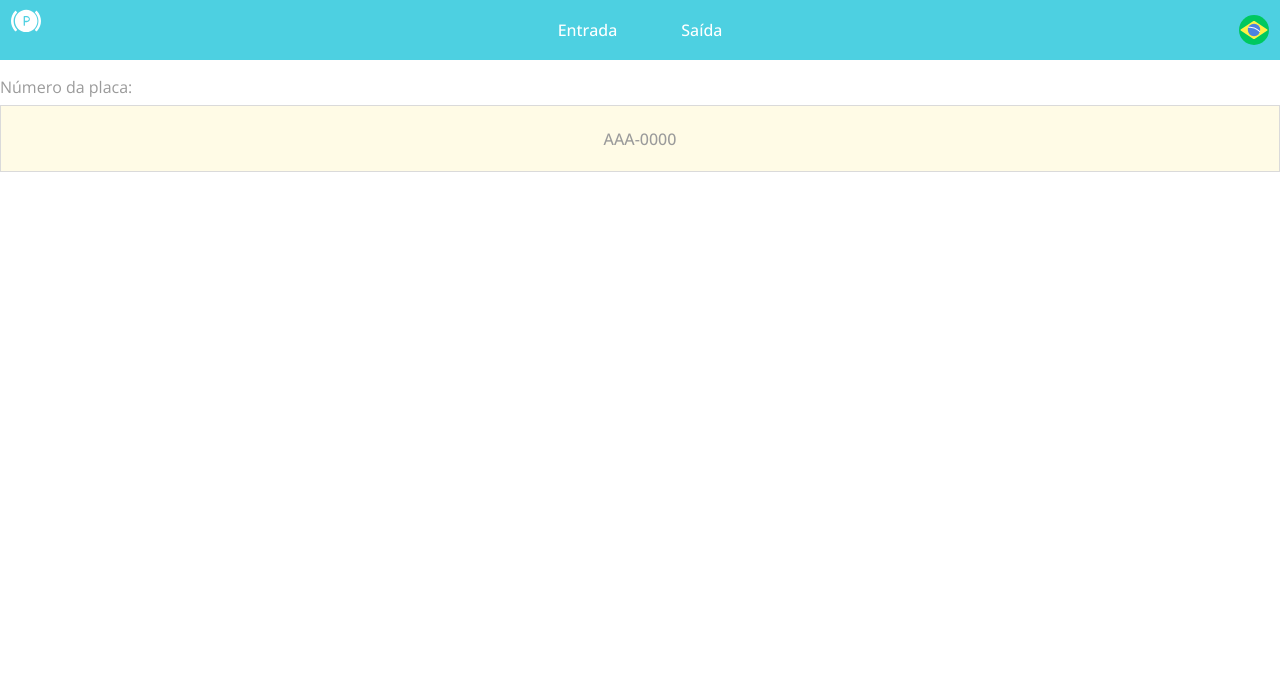
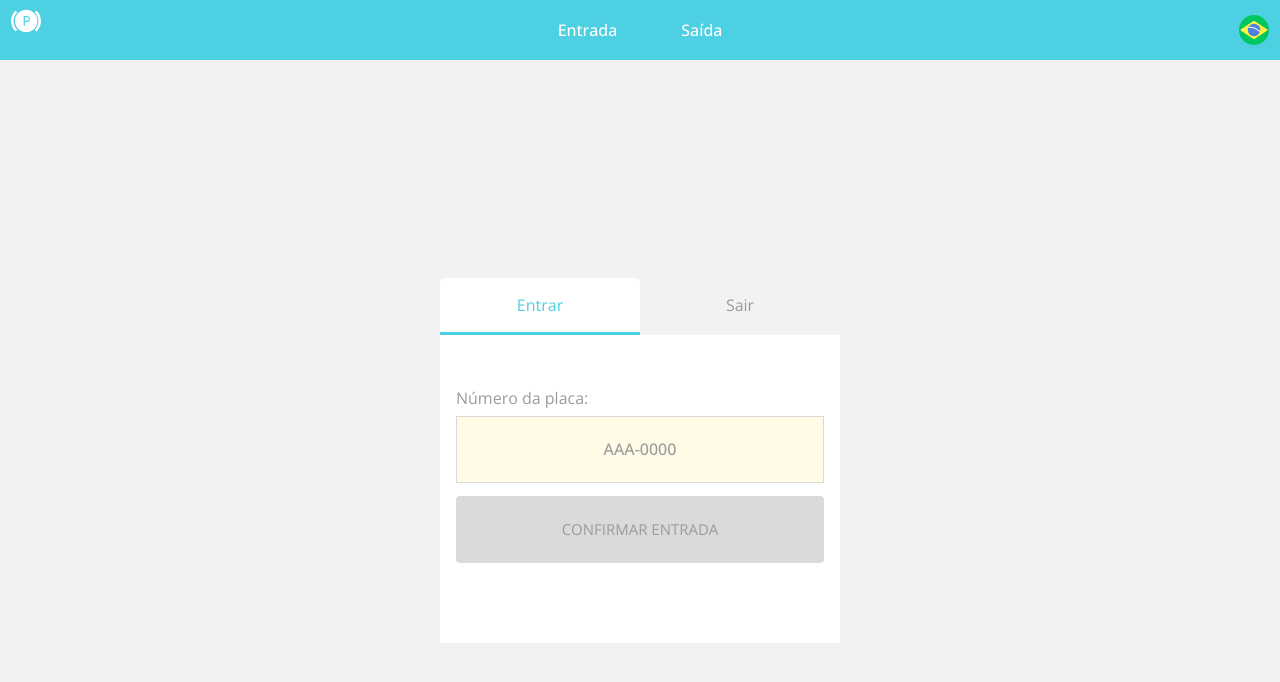
Before and after one commit to luizgustavofs/Parking, a Next.js app: page /register in a window 1280 px wide. Shown: the top 682 px of the page. Built offline with nearby package versions, Linux system fonts and the light colour scheme.

Commit message:
feat: register screen

```diff
--- a/src/assets/translation/locales/en.json
+++ b/src/assets/translation/locales/en.json
@@ -1,7 +1,7 @@
 {
   "translation": {
     "ENTRY": {
-      "CONFIRM": "CONFIRM",
+      "CONFIRM": "CONFIRM ENTRY",
       "HISTORIC": "VIEW HISTORY",
       "PAYMENT": "PAYMENT",
       "EXIT": "EXIT",
@@ -24,6 +24,10 @@
       "EXIT": "Exit",
       "LANGUAGE": "Change Language"
     },
-    "LANGUAGE": "English"
+    "LANGUAGE": "English",
+    "TAB": {
+      "ENTRY": "Entry",
+      "EXIT": "Exit"
+    }
   }
 }
--- a/src/assets/translation/locales/pt-BR.json
+++ b/src/assets/translation/locales/pt-BR.json
@@ -24,6 +24,10 @@
       "EXIT": "Saída",
       "LANGUAGE": "Mudar Idioma"
     },
-    "LANGUAGE": "Português"
+    "LANGUAGE": "Português",
+    "TAB": {
+      "ENTRY": "Entrar",
+      "EXIT": "Sair"
+    }
   }
 }
--- a/src/components/Button/styles.ts
+++ b/src/components/Button/styles.ts
@@ -49,6 +49,7 @@ export const Container = styled.div<ButtonBackgroundProps>`
 
   align-items: center;
   justify-content: center;
+  margin-bottom: 16px;
 
   ${props => getStyle(props)};
 `;
--- a/src/components/Input/index.tsx
+++ b/src/components/Input/index.tsx
@@ -16,17 +16,15 @@ const Input: React.FC<InputProps> = ({
   const { colors } = useTheme();
 
   return (
-    <>
     <Container color={color || colors.neutral._80}>
       <h3>{label}</h3>
       <InputMask
         mask="aaa-9*99"
         placeholder={placeholderText}
-          onChange={onChange}
+        onChange={e => onChange(e?.target?.value?.toUpperCase() || '')}
         value={value}
       />
     </Container>
-    </>
   );
 };
 
--- a/src/components/Input/types.tsx
+++ b/src/components/Input/types.d.ts
@@ -5,6 +5,6 @@ export interface InputPlaceholderProps {
 export interface InputProps extends InputPlaceholderProps {
   placeholderText: string;
   label: string;
-  onChange?: React.ChangeEventHandler<HTMLInputElement>;
-  value?: string;
+  onChange: (value: string) => void;
+  value: string;
 }
--- /dev/null
+++ b/src/components/Tab/index.tsx
@@ -0,0 +1,14 @@
+import React from 'react';
+
+import { Container } from './styles';
+import { TabProps } from './types';
+
+const Tab: React.FC<TabProps> = ({ label, active, onClick }) => {
+  return (
+    <Container active={active} onClick={onClick}>
+      <h3>{label}</h3>
+    </Container>
+  );
+};
+
+export default Tab;
--- /dev/null
+++ b/src/components/Tab/styles.ts
@@ -0,0 +1,23 @@
+import styled from 'styled-components';
+
+import { TabProps } from './types';
+
+export const Container = styled.div<TabProps>`
+  display: flex;
+  flex: 1;
+  border-bottom: 3px solid ${({ theme }) => theme.colors.primary};
+  border-top-right-radius: 4px;
+  border-top-left-radius: 4px;
+  align-items: center;
+  justify-content: center;
+
+  h3 {
+    color: ${({ active, theme }) =>
+      active ? theme.colors.primary : theme.colors.neutral._80};
+  }
+
+  background-color: ${({ active }) => (active ? '#fff' : 'transparent')};
+  border-bottom-color: ${({ active, theme }) =>
+    active ? theme.colors.primary : 'transparent'};
+  border-bottom-width: 3px;
+`;
--- /dev/null
+++ b/src/components/Tab/types.ts
@@ -0,0 +1,5 @@
+export interface TabProps {
+  active?: boolean;
+  label?: string;
+  onClick: () => void;
+}
--- a/src/screens/Register/index.tsx
+++ b/src/screens/Register/index.tsx
@@ -1,21 +1,69 @@
-import React from 'react';
+import React, { useState } from 'react';
 
 import { useTranslation } from 'react-i18next';
 
+import Button from '../../components/Button';
 import Header from '../../components/Header';
 import Input from '../../components/Input';
-import { Container } from './styles';
+import Tab from '../../components/Tab';
+import { theme } from '../../theme';
+import { Container, TabContainer, RegisterContent } from './styles';
 
 const RegisterScreen: React.FC = () => {
+  const [currentSection, setCurrentSection] = useState('entry');
+  const [plate, setPlate] = useState('');
+
   const { t } = useTranslation();
   return (
-    <Container>
+    <>
       <Header />
-      <Input
-        label={t('ENTRY.INPUT.LABEL')}
-        placeholderText={t('ENTRY.INPUT.PLACEHOLDER')}
-      />
-    </Container>
+      <Container>
+        <TabContainer>
+          <Tab
+            label={t('TAB.ENTRY')}
+            active={currentSection === 'entry'}
+            onClick={() => setCurrentSection('entry')}
+          />
+          <Tab
+            label={t('TAB.EXIT')}
+            active={currentSection === 'exit'}
+            onClick={() => setCurrentSection('exit')}
+          />
+        </TabContainer>
+        <RegisterContent>
+          <Input
+            label={t('ENTRY.INPUT.LABEL')}
+            placeholderText={t('ENTRY.INPUT.PLACEHOLDER')}
+            value={plate}
+            onChange={value => setPlate(value)}
+          />
+          {currentSection === 'entry' && (
+            <Button primary disabled={plate === '' || plate.includes('_')}>
+              {t('ENTRY.CONFIRM')}
+            </Button>
+          )}
+          {currentSection === 'exit' && (
+            <>
+              <Button
+                primary
+                disabled={plate === '' || plate.includes('_')}
+                color={theme.colors.quaternary}>
+                {t('ENTRY.PAYMENT')}
+              </Button>
+              <Button
+                secondary
+                disabled={plate === '' || plate.includes('_')}
+                color={theme.colors.quaternary}>
+                {t('ENTRY.EXIT')}
+              </Button>
+              <Button withOutBG color={theme.colors.primary}>
+                {t('ENTRY.HISTORIC')}
+              </Button>
+            </>
+          )}
+        </RegisterContent>
+      </Container>
+    </>
   );
 };
 
--- a/src/screens/Register/styles.ts
+++ b/src/screens/Register/styles.ts
@@ -3,4 +3,36 @@ import styled from 'styled-components';
 export const Container = styled.div`
   width: 100vw;
   height: 100vh;
+  display: flex;
+  background-color: ${({ theme }) => theme.colors.neutral._50};
+  flex-direction: column;
+
+  padding: 41px 8px;
+
+  @media (min-width: 1024px) {
+    display: flex;
+    align-items: center;
+    justify-content: center;
+    padding: 0;
+  }
 `;
+
+export const TabContainer = styled.div`
+  display: flex;
+
+  @media (min-width: 1024px) {
+    width: 400px;
+  }
+`;
+
+export const RegisterContent = styled.div`
+  display: flex;
+  background-color: white;
+  padding: 36px 16px 64px 16px;
+
+  flex-direction: column;
+
+  @media (min-width: 1024px) {
+    width: 400px;
+  }
+`;
--- a/src/theme/colors.ts
+++ b/src/theme/colors.ts
@@ -8,6 +8,7 @@ export const colors = {
   baseColor: '#FFFBE6',
   neutral: {
     _00: '#ffffff',
+    _50: '#F2F2F2',
     _70: '#DADADA',
     _80: '#9B9B9B',
   },
```
Also changed, not shown: .eslintrc.json. Lines whose indentation alone changed are shown as unchanged.
